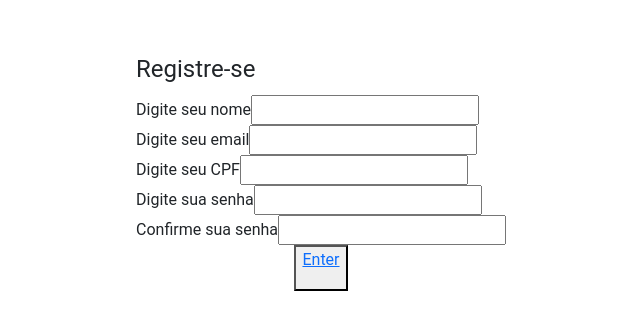
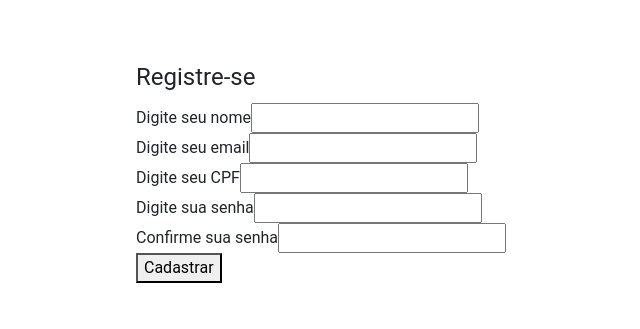
Before and after one commit to yurifardel/dattaJato, a React (Create React App) app: page /auth/register in a window 1280 px wide. Shown: the part 109-438 px from the top of the page, without its empty margins (319-959 px from the left). Built offline with nearby package versions, Linux system fonts and the light colour scheme.

Commit message:
registry component

```diff
--- a/src/components/Register/Register.tsx
+++ b/src/components/Register/Register.tsx
@@ -1,5 +1,5 @@
-import {Link} from 'react-router-dom';
-import './style.css';
+import { Link } from "react-router-dom";
+import "./style.css";
 
 function Register() {
   return (
@@ -31,13 +31,15 @@ function Register() {
                 <input type="password" name="senha" required />
               </div>
             </div>
+
+
           </fieldset>
+          <Link id="button-link" to="/auth/register">
+            <button>
+              Cadastrar
+            </button>
+          </Link>
         </form>
-        <button className="button">
-          <Link to="/">
-            <p>Enter</p>
-          </Link>
-        </button>
       </div>
     </div>
   );
```
